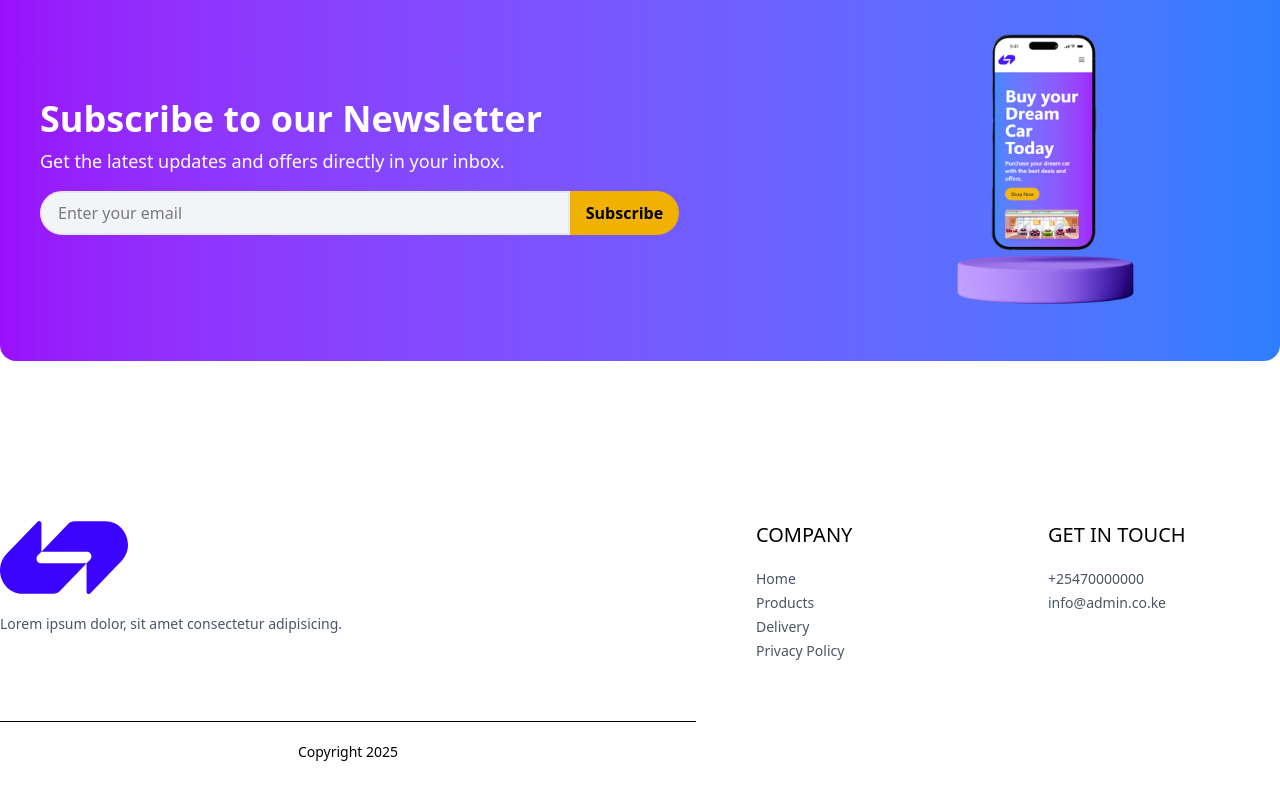
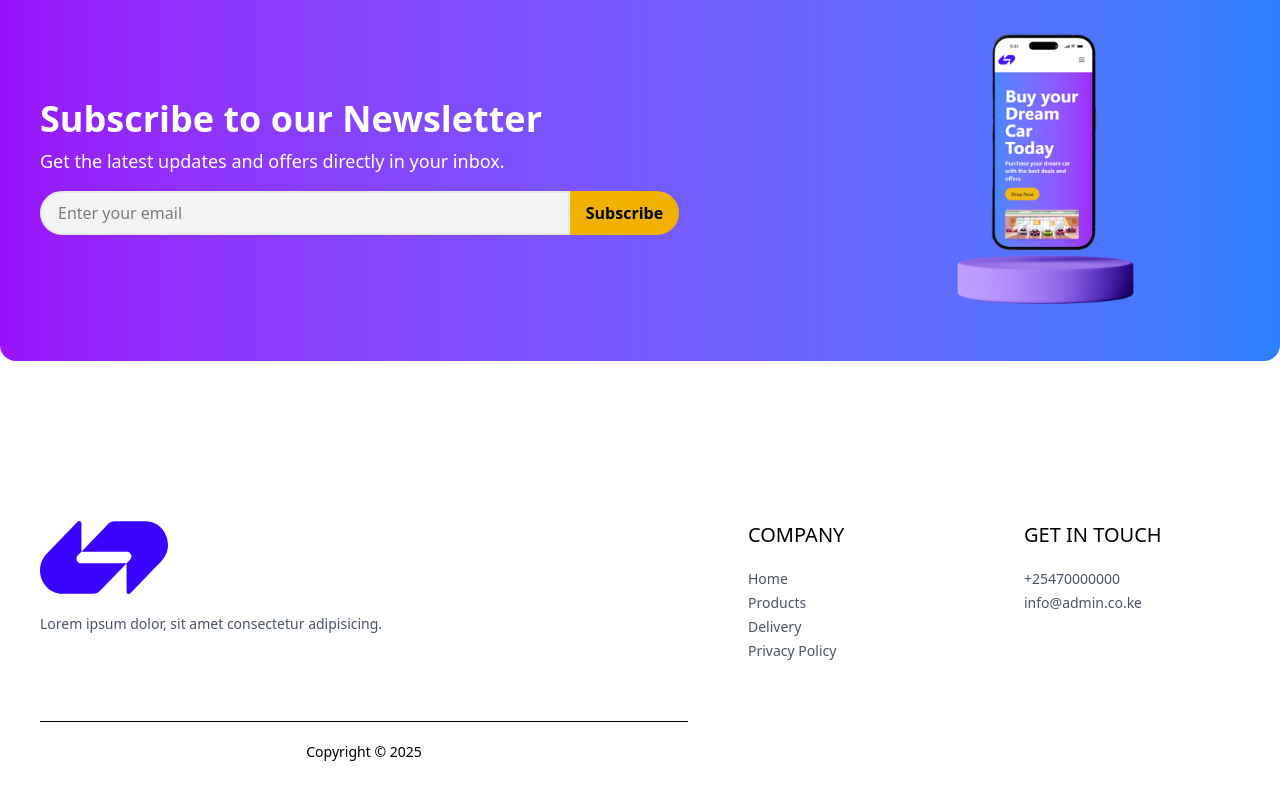
Before and after one commit to GDSC-UoE/E-commerce_fe, a React (Vite) app: page / in a window 1280 px wide. Shown: the part 1467-2267 px from the top of the page. Built offline with nearby package versions, Linux system fonts and the light colour scheme.

Commit message:
Update Footer component to add padding and correct copyright symbol

```diff
--- a/src/components/Footer.jsx
+++ b/src/components/Footer.jsx
@@ -2,7 +2,7 @@ import React from 'react'
 
 function Footer() {
     return (
-        <div className='flex flex-col sm:grid grid-cols-[3fr_1fr_1fr] gap-15 my-10 mt-40 text-sm mx-auto container'>
+        <div className='flex flex-col sm:grid grid-cols-[3fr_1fr_1fr] gap-15 my-10 mt-40 text-sm mx-auto container px-10'>
             <div className="">
                 <img src="/web-logo.svg" className='mb-5 w-32' alt="" />
                 <p className='w-full md:w-2/3 text-gray-600'>
@@ -31,7 +31,7 @@ function Footer() {
                 <hr />
                 <p className='py-5 text-sm text-center'>
 
-                    Copyright {new Date().getUTCFullYear()}
+                    Copyright &copy; {new Date().getUTCFullYear()}
                 </p>
             </div>
         </div>
```
